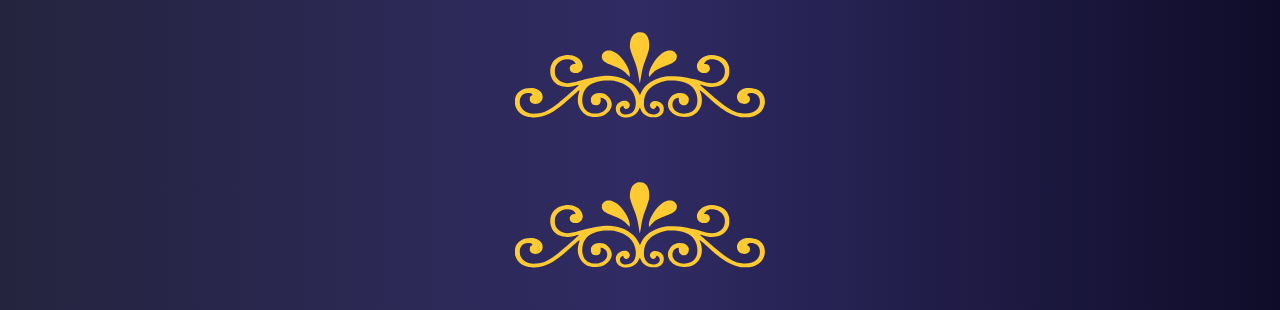
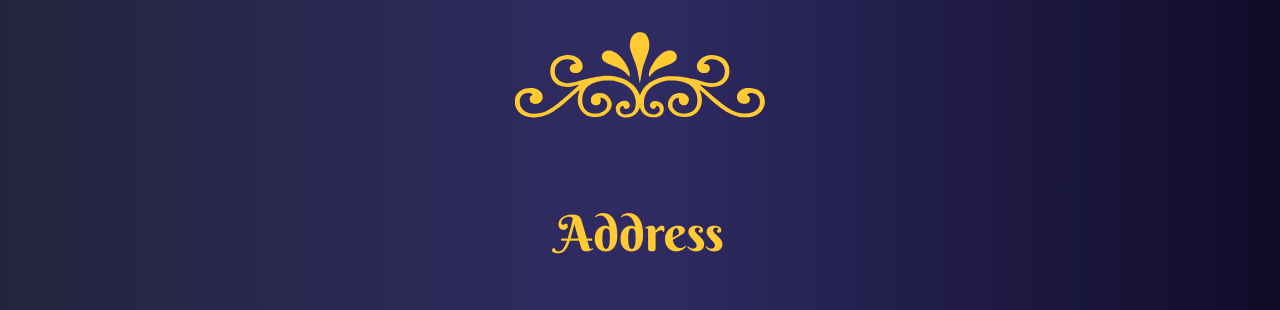
Before and after one commit to rvrepo/shoeb-kaifreen, a plain HTML site: page index.html in a window 1280 px wide. Shown: the part 1591-1901 px from the top of the page. Drawn offline with nearby package versions, Linux system fonts and the light colour scheme; a web font is replaced by a local one.

Commit message:
more changes

```diff
--- a/index.html
+++ b/index.html
@@ -168,9 +168,9 @@
     <!-- Card ends -->
 
 
-    <div class="container-fluid" style="text-align: center;">
+    <!-- <div class="container-fluid" style="text-align: center;">
       <img src="./assets/images/break1.svg" width="250px"/>
-    </div>
+    </div> -->
 
     <!-- Address start -->
     <div class="container-fluid">
```
